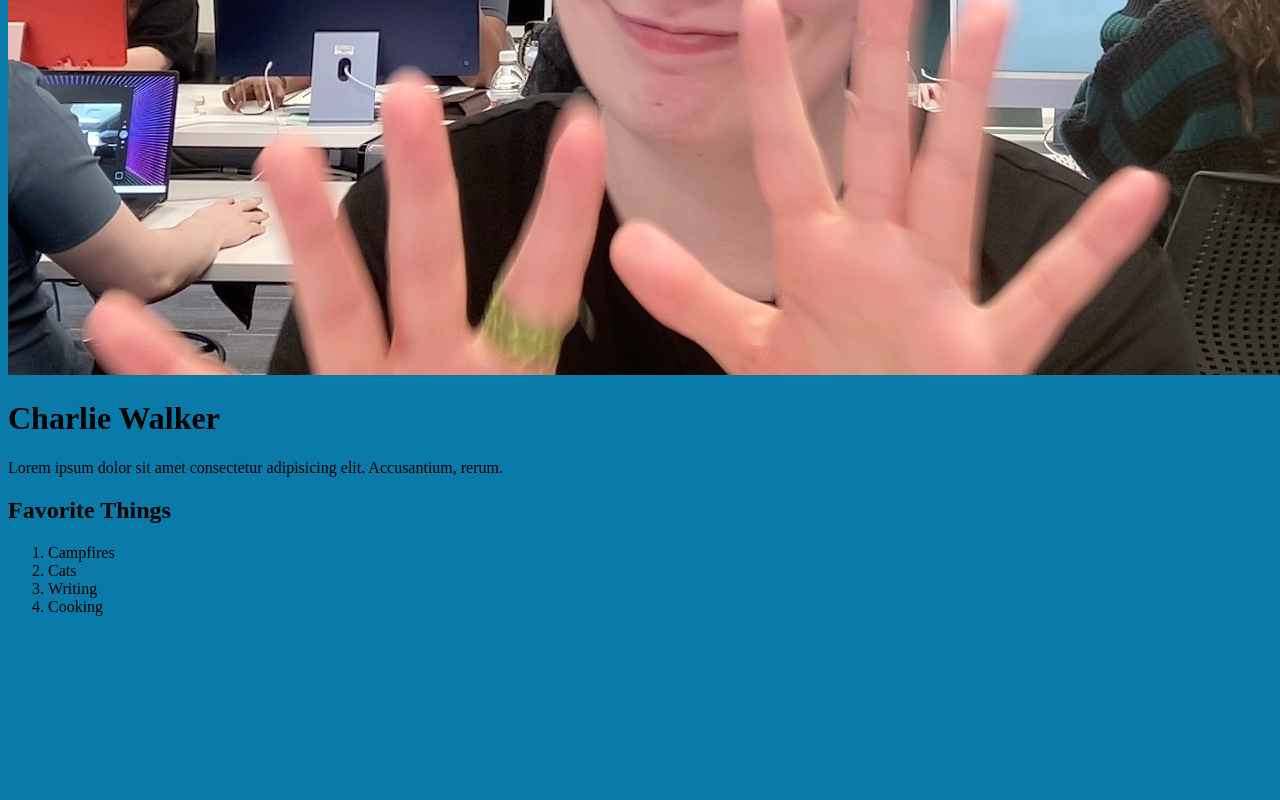
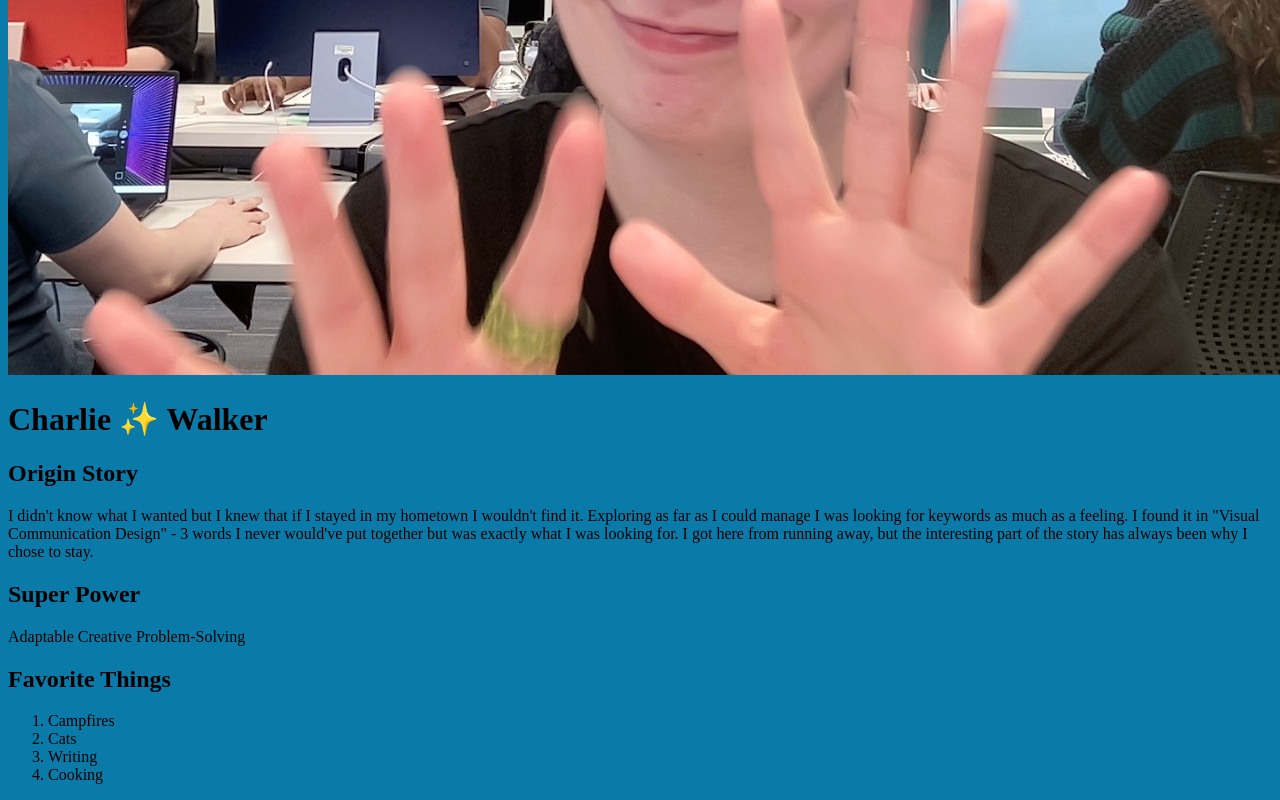
Before and after one commit to CJAlethio/-CJAlethio.github.io, a plain HTML site: page index.html in a window 1280 px wide. Shown: the part 593-1393 px from the top of the page. Before the commit the page ends 1225 px from the top, so only its background shows below. Drawn offline with Linux system fonts and the light colour scheme.

Commit message:
Origin Story

```diff
--- a/index.html
+++ b/index.html
@@ -18,8 +18,13 @@
 
     <img src="me.jpg" alt="">
 
-   <h1>Charlie Walker</h1>
-   <p>Lorem ipsum dolor sit amet consectetur adipisicing elit. Accusantium, rerum.</p>
+   <h1>Charlie &#10024; Walker</h1>
+
+   <h2>Origin Story</h2>
+    <p>I didn't know what I wanted but I knew that if I stayed in my hometown I wouldn't find it. Exploring as far as I could manage I was looking for keywords as much as a feeling. I found it in "Visual Communication Design" - 3 words I never would've put together but was exactly what I was looking for. I got here from running away, but the interesting part of the story has always been why I chose to stay.</p>
+
+   <h2>Super Power</h2>
+        <p>Adaptable Creative Problem-Solving</p>
 
    <h2>Favorite Things</h2>
     <ol>
```
Lines whose indentation alone changed are shown as unchanged.
